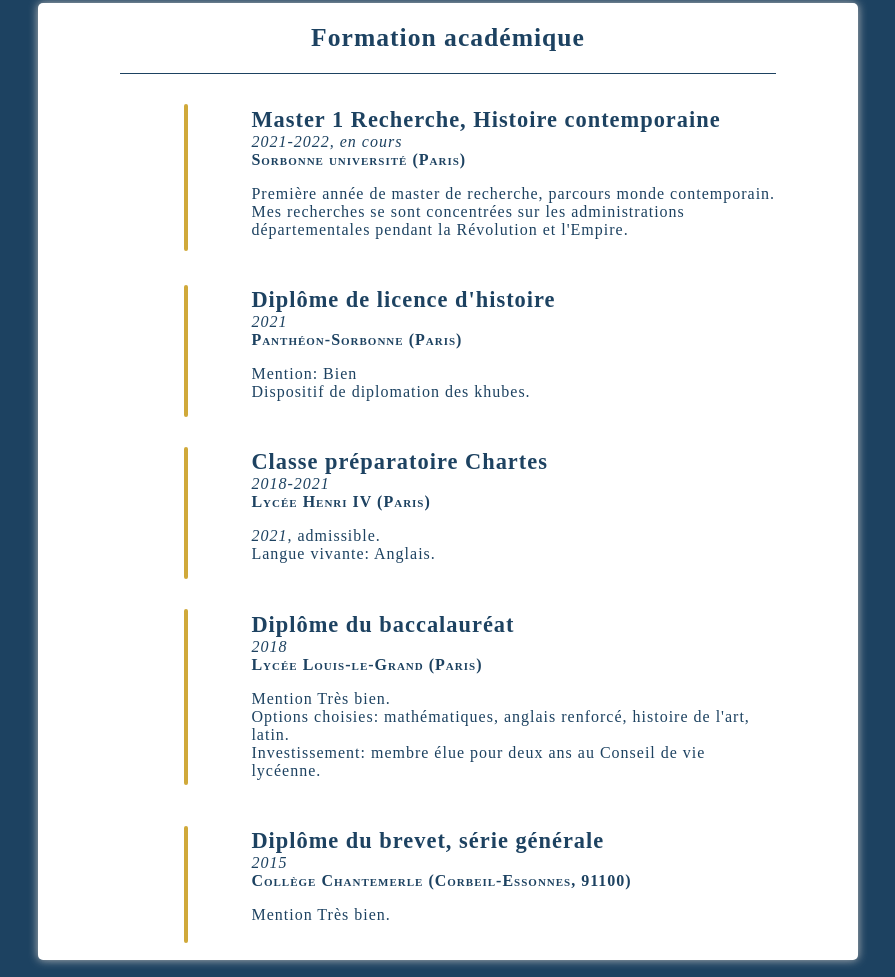
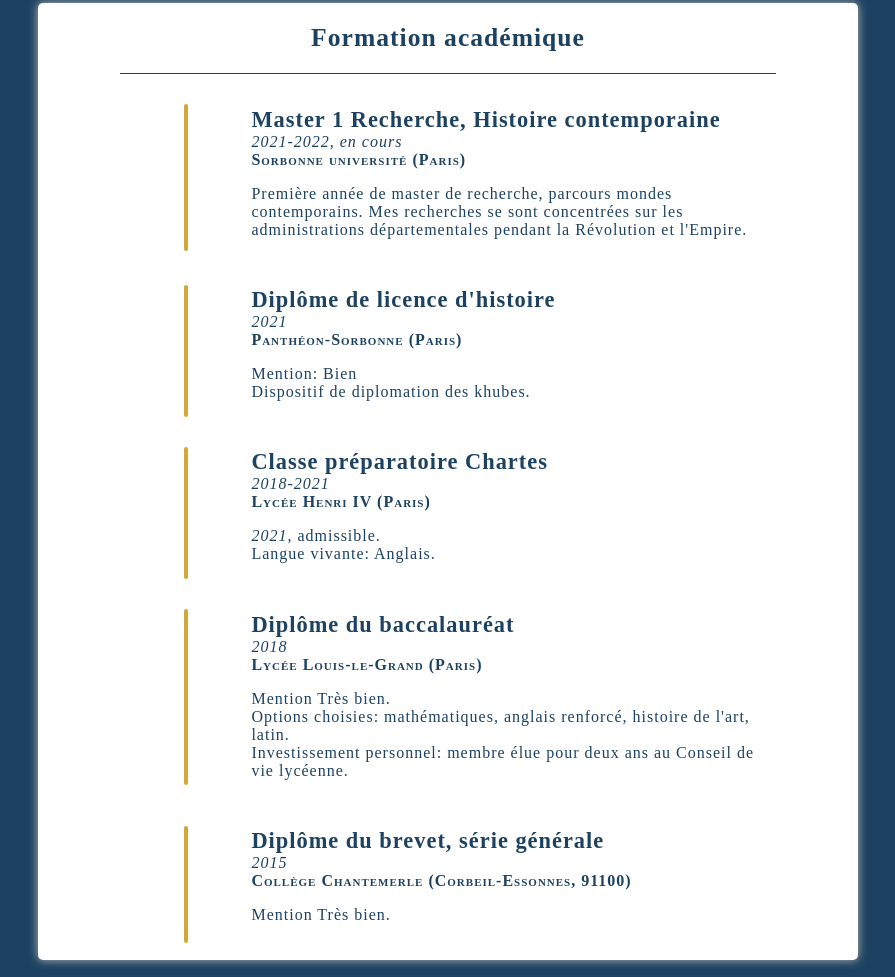
Before and after one commit to lolaep/lolaedonpesenti, a plain HTML site: page src/formation.html in a window 1280 px wide. Shown: the part 374-1351 px from the top of the page, without its empty margins (200-1095 px from the left). Drawn offline with Linux system fonts and the light colour scheme.

Commit message:
Update formation.html

```diff
--- a/src/formation.html
+++ b/src/formation.html
@@ -28,7 +28,7 @@
 					<div class="flex-column">
 						<h3>Master 1 Recherche, Histoire contemporaine</h3>
 						<p><span class="date">2021-2022, en cours</span><br><span class="lieu">Sorbonne université (Paris)</span></p>
-						<p> Première année de master de recherche, parcours monde contemporain. Mes recherches se sont concentrées sur les administrations départementales pendant la Révolution et l'Empire.</p>
+						<p> Première année de master de recherche, parcours mondes contemporains. Mes recherches se sont concentrées sur les administrations départementales pendant la Révolution et l'Empire.</p>
 					</div>
 				</div>
 				<div class="flex-formation">
@@ -58,7 +58,7 @@
 					<div class="flex-column">
 						<h3>Diplôme du baccalauréat</h3>
 						<p><span class="date">2018</span><br><span class="lieu">Lycée Louis-le-Grand (Paris)</span></p>
-						<p>Mention Très bien.<br>Options choisies: mathématiques, anglais renforcé, histoire de l'art, latin.<br>Investissement: membre élue pour deux ans au Conseil de vie lycéenne.</p>
+						<p>Mention Très bien.<br>Options choisies: mathématiques, anglais renforcé, histoire de l'art, latin.<br>Investissement personnel: membre élue pour deux ans au Conseil de vie lycéenne.</p>
 					</div>
 				</div>
 				<div class="flex-formation">
```
